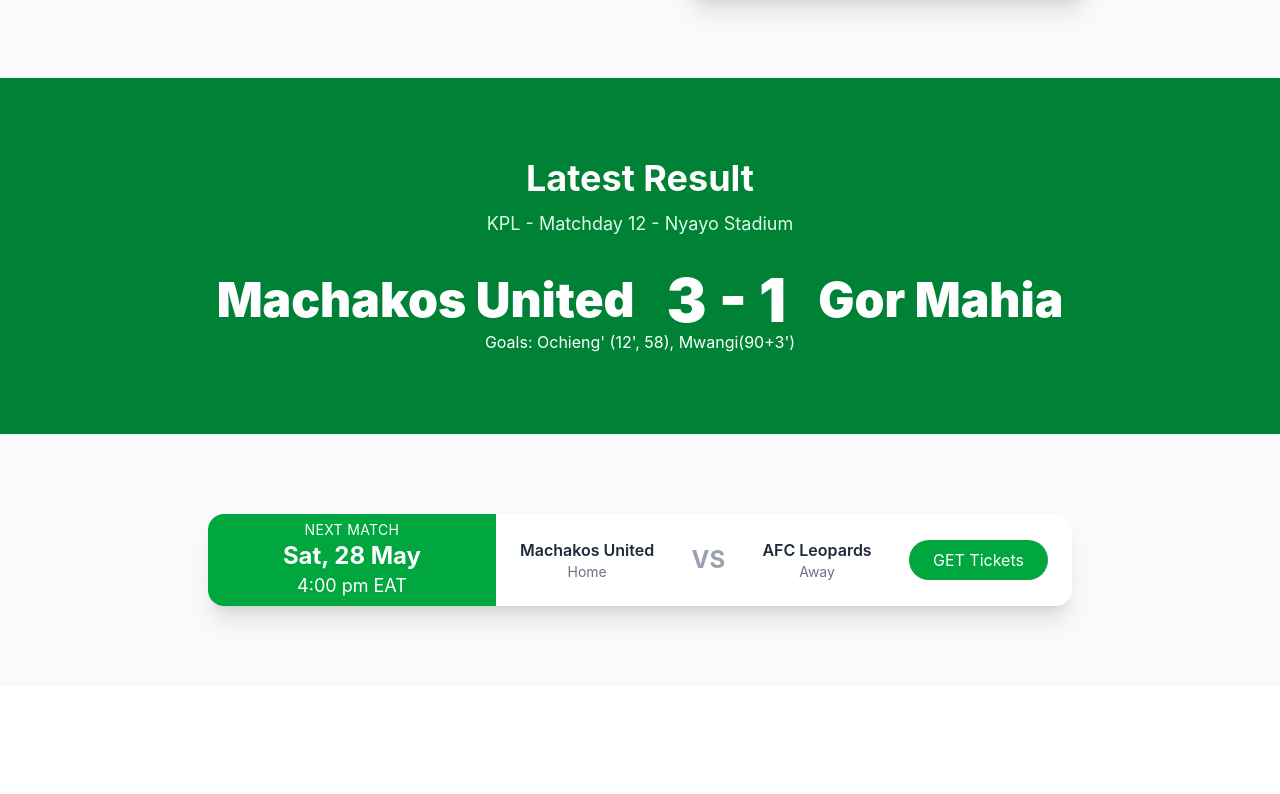
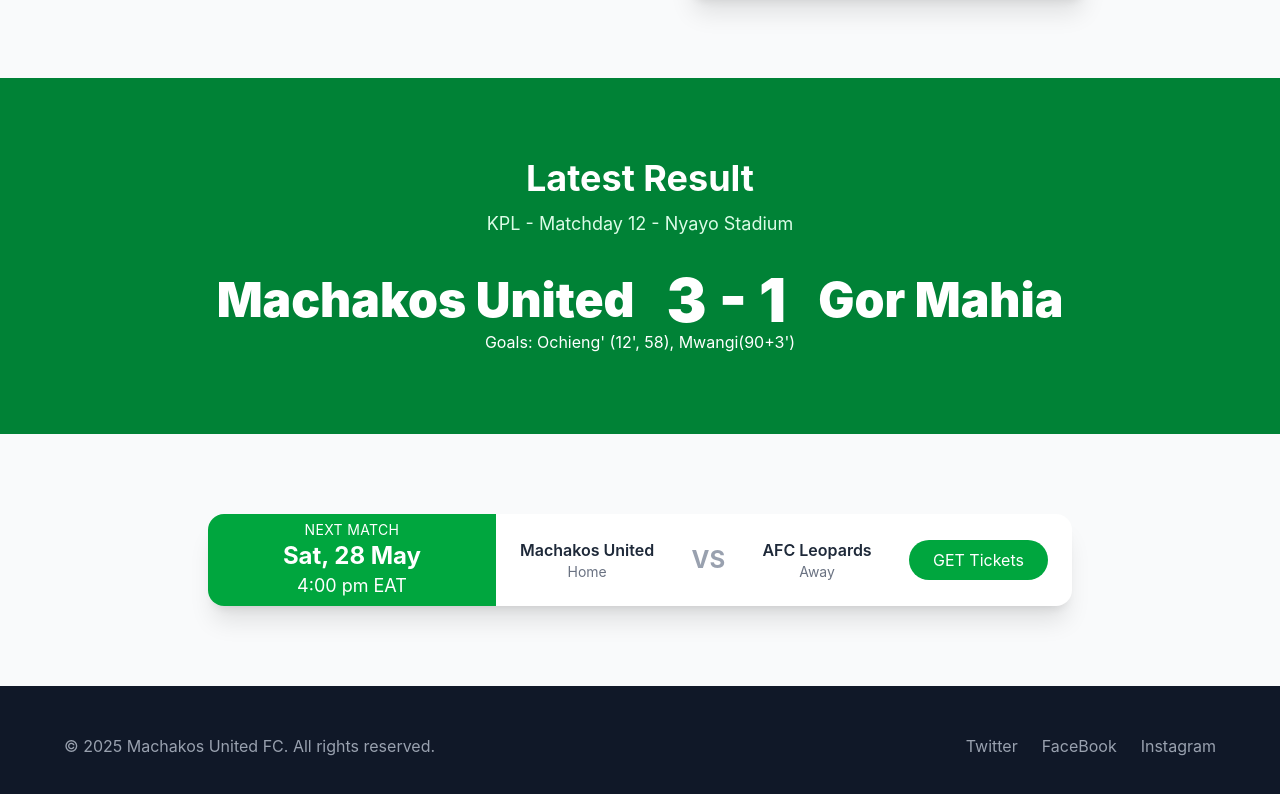
Before and after one commit to roymulinge/Machakos-United-FC, a React (Vite) app in the folder frontend/machakos-united/: page / in a window 1280 px wide. Shown: the part 1290-2084 px from the top of the page. Before the commit the page ends 1976 px from the top, so only its background shows below. Built offline with nearby package versions, Linux system fonts and the light colour scheme.

Commit message:
Add footer with social media links

```diff
--- a/frontend/machakos-united/src/pages/HomePage.jsx
+++ b/frontend/machakos-united/src/pages/HomePage.jsx
@@ -99,6 +99,16 @@
                 </div>
             </section>
 
+          <footer className="bg-gray-900 text-gray-400 py-12 px-4 text-center">
+            <div className="max-w-6xl mx-auto flex flex-col md:flex-row justify-between items-center gap-4">
+                <p>© 2025 Machakos United FC. All rights reserved.</p>
+                <div className="flex gap-6">
+                    <a href="#" className="hover:text-white transition">Twitter</a>
+                    <a href="#" className="hover:text-white transition">FaceBook</a>
+                    <a href="#" className="hover:text-white transition">Instagram</a>
+                </div>
+            </div>
+          </footer>
 
         </div>
     );
```
